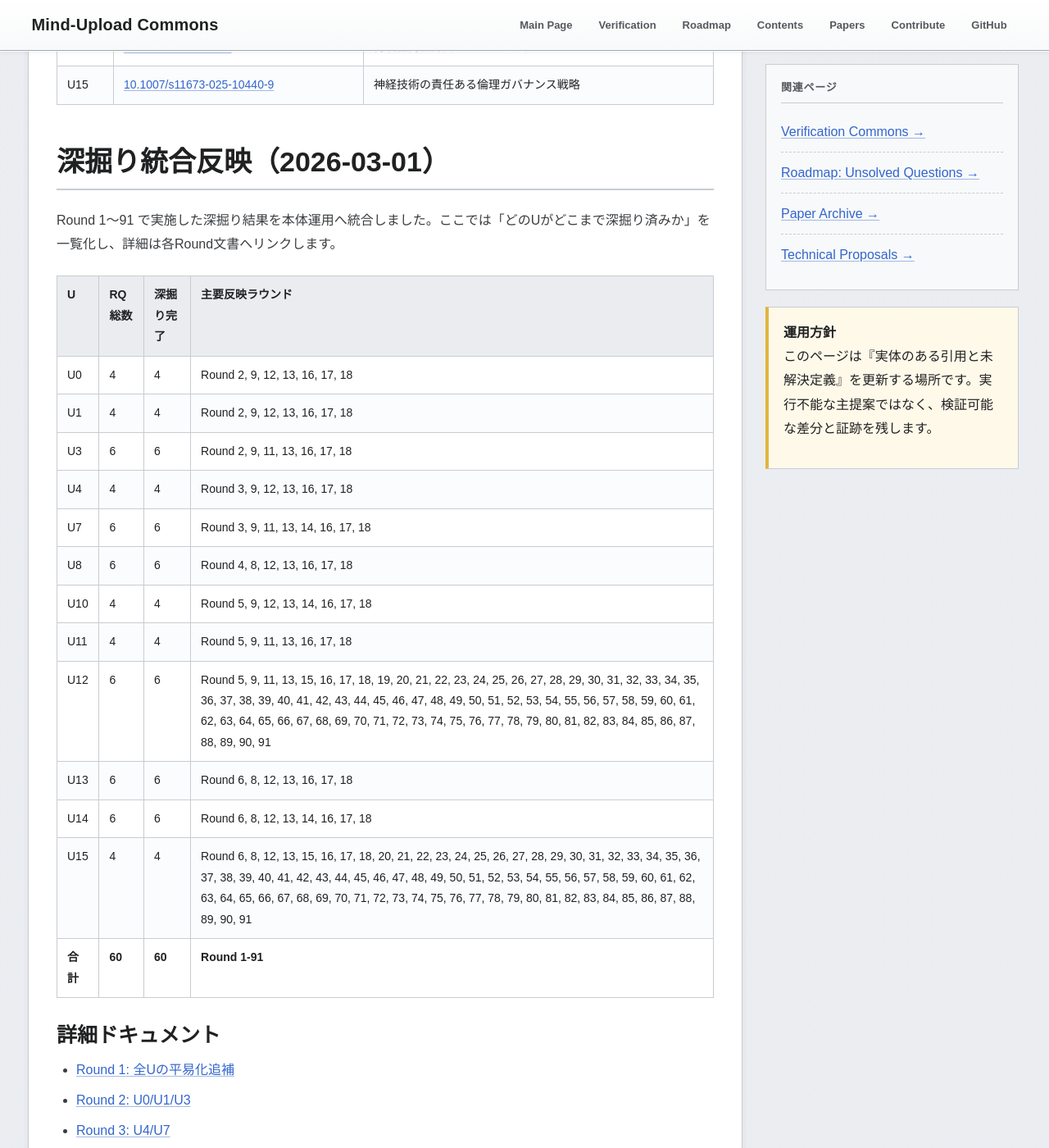
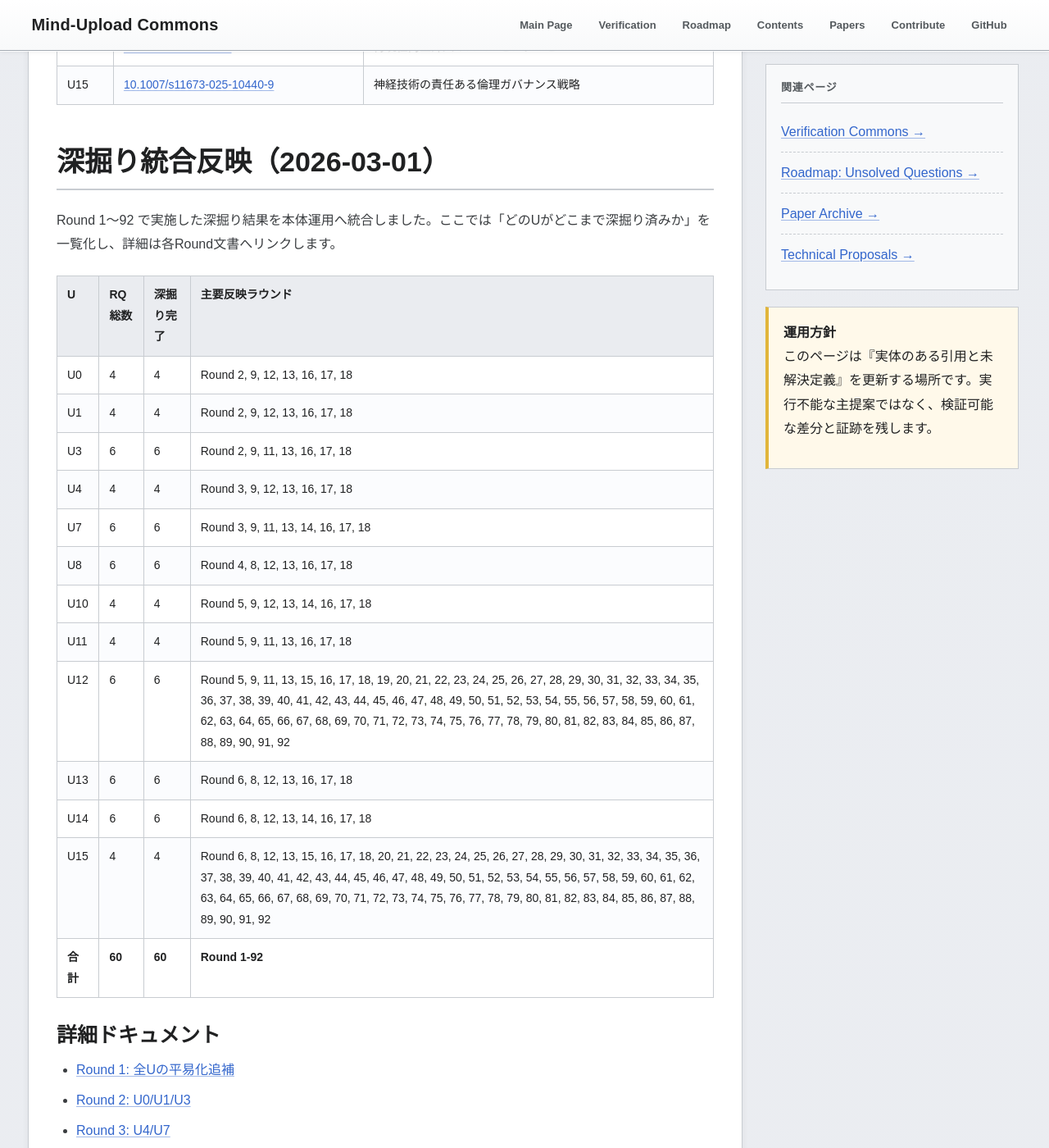
Before and after one commit to yasufumi-nakata/eegflow, a Jekyll site: the page built from research_harvest_50.md, in a window 1280 px wide and 1400 px high, scrolled down 6243 px. Shown: the whole window at 82% size. Built offline with Jekyll 4.4.1, drawn with Linux system fonts in a browser that asks for light colours; some of the changed text lies outside the part shown.

Commit message:
Add Round 92 follow-up outcome ledger and follow-up reconnect gate

```diff
--- a/research_harvest_50.md
+++ b/research_harvest_50.md
@@ -156,7 +156,7 @@
 <section class="section" id="deepening-integration-20260301">
 <h2 class="section-title">深掘り統合反映（2026-03-01）</h2>
 <p>
-Round 1〜91 で実施した深掘り結果を本体運用へ統合しました。ここでは「どのUがどこまで深掘り済みか」を一覧化し、詳細は各Round文書へリンクします。
+Round 1〜92 で実施した深掘り結果を本体運用へ統合しました。ここでは「どのUがどこまで深掘り済みか」を一覧化し、詳細は各Round文書へリンクします。
 </p>
 <table class="data-table">
 <thead><tr><th>U</th><th>RQ総数</th><th>深掘り完了</th><th>主要反映ラウンド</th></tr></thead><tbody>
@@ -168,11 +168,11 @@
 <tr><td>U8</td><td>6</td><td>6</td><td>Round 4, 8, 12, 13, 16, 17, 18</td></tr>
 <tr><td>U10</td><td>4</td><td>4</td><td>Round 5, 9, 12, 13, 14, 16, 17, 18</td></tr>
 <tr><td>U11</td><td>4</td><td>4</td><td>Round 5, 9, 11, 13, 16, 17, 18</td></tr>
-<tr><td>U12</td><td>6</td><td>6</td><td>Round 5, 9, 11, 13, 15, 16, 17, 18, 19, 20, 21, 22, 23, 24, 25, 26, 27, 28, 29, 30, 31, 32, 33, 34, 35, 36, 37, 38, 39, 40, 41, 42, 43, 44, 45, 46, 47, 48, 49, 50, 51, 52, 53, 54, 55, 56, 57, 58, 59, 60, 61, 62, 63, 64, 65, 66, 67, 68, 69, 70, 71, 72, 73, 74, 75, 76, 77, 78, 79, 80, 81, 82, 83, 84, 85, 86, 87, 88, 89, 90, 91</td></tr>
+<tr><td>U12</td><td>6</td><td>6</td><td>Round 5, 9, 11, 13, 15, 16, 17, 18, 19, 20, 21, 22, 23, 24, 25, 26, 27, 28, 29, 30, 31, 32, 33, 34, 35, 36, 37, 38, 39, 40, 41, 42, 43, 44, 45, 46, 47, 48, 49, 50, 51, 52, 53, 54, 55, 56, 57, 58, 59, 60, 61, 62, 63, 64, 65, 66, 67, 68, 69, 70, 71, 72, 73, 74, 75, 76, 77, 78, 79, 80, 81, 82, 83, 84, 85, 86, 87, 88, 89, 90, 91, 92</td></tr>
 <tr><td>U13</td><td>6</td><td>6</td><td>Round 6, 8, 12, 13, 16, 17, 18</td></tr>
 <tr><td>U14</td><td>6</td><td>6</td><td>Round 6, 8, 12, 13, 14, 16, 17, 18</td></tr>
-<tr><td>U15</td><td>4</td><td>4</td><td>Round 6, 8, 12, 13, 15, 16, 17, 18, 20, 21, 22, 23, 24, 25, 26, 27, 28, 29, 30, 31, 32, 33, 34, 35, 36, 37, 38, 39, 40, 41, 42, 43, 44, 45, 46, 47, 48, 49, 50, 51, 52, 53, 54, 55, 56, 57, 58, 59, 60, 61, 62, 63, 64, 65, 66, 67, 68, 69, 70, 71, 72, 73, 74, 75, 76, 77, 78, 79, 80, 81, 82, 83, 84, 85, 86, 87, 88, 89, 90, 91</td></tr>
-<tr><td><strong>合計</strong></td><td><strong>60</strong></td><td><strong>60</strong></td><td><strong>Round 1-91</strong></td></tr>
+<tr><td>U15</td><td>4</td><td>4</td><td>Round 6, 8, 12, 13, 15, 16, 17, 18, 20, 21, 22, 23, 24, 25, 26, 27, 28, 29, 30, 31, 32, 33, 34, 35, 36, 37, 38, 39, 40, 41, 42, 43, 44, 45, 46, 47, 48, 49, 50, 51, 52, 53, 54, 55, 56, 57, 58, 59, 60, 61, 62, 63, 64, 65, 66, 67, 68, 69, 70, 71, 72, 73, 74, 75, 76, 77, 78, 79, 80, 81, 82, 83, 84, 85, 86, 87, 88, 89, 90, 91, 92</td></tr>
+<tr><td><strong>合計</strong></td><td><strong>60</strong></td><td><strong>60</strong></td><td><strong>Round 1-92</strong></td></tr>
 </tbody></table>
 
 <h3>詳細ドキュメント</h3>
@@ -268,6 +268,7 @@
 <li><a href="research_deepening_round89_2026-03-01.html">Round 89: フォローアップ再監視実行台帳とフォローアップ再接続再評価ゲート固定</a></li>
 <li><a href="research_deepening_round90_2026-03-01.html">Round 90: フォローアップ再評価結果台帳とフォローアップ監視再同期再接続ゲート固定</a></li>
 <li><a href="research_deepening_round91_2026-03-01.html">Round 91: フォローアップ再評価フォローアップ台帳とフォローアップ監視再同期フォローアップゲート固定</a></li>
+<li><a href="research_deepening_round92_2026-03-01.html">Round 92: フォローアップ再評価フォローアップ結果台帳とフォローアップ監視再同期フォローアップ再接続ゲート固定</a></li>
 </ul>
 
 <h3>整合性監査（証跡）</h3>
@@ -813,6 +814,12 @@
 Round 91 のフォローアップ再評価フォローアップ台帳とフォローアップ監視再同期フォローアップゲート固定は
 <a href="automation/rq_regulation_reentry_followup_reevaluation_followup_ledger_round91_2026-03-01.csv" target="_blank">rq_regulation_reentry_followup_reevaluation_followup_ledger_round91_2026-03-01.csv</a>（問い別フォローアップ再評価フォローアップ台帳）と
 <a href="automation/rq_regulation_reentry_followup_watch_resync_followup_gate_round91_2026-03-01.csv" target="_blank">rq_regulation_reentry_followup_watch_resync_followup_gate_round91_2026-03-01.csv</a>（問い別フォローアップ監視再同期フォローアップゲート）
+に記録しています。
+</p>
+<p class="small">
+Round 92 のフォローアップ再評価フォローアップ結果台帳とフォローアップ監視再同期フォローアップ再接続ゲート固定は
+<a href="automation/rq_regulation_reentry_followup_reevaluation_followup_outcome_ledger_round92_2026-03-01.csv" target="_blank">rq_regulation_reentry_followup_reevaluation_followup_outcome_ledger_round92_2026-03-01.csv</a>（問い別フォローアップ再評価フォローアップ結果台帳）と
+<a href="automation/rq_regulation_reentry_followup_watch_resync_followup_reconnect_gate_round92_2026-03-01.csv" target="_blank">rq_regulation_reentry_followup_watch_resync_followup_reconnect_gate_round92_2026-03-01.csv</a>（問い別フォローアップ監視再同期フォローアップ再接続ゲート）
 に記録しています。
 </p>
 </section>
```
Also changed, not shown: automation/rq_regulation_reentry_followup_reevaluation_followup_outcome_ledger_round92_2026-03-01.csv (added, +11 -0 lines), automation/rq_regulation_reentry_followup_watch_resync_followup_reconnect_gate_round92_2026-03-01.csv (added, +11 -0 lines), research_deepening_continue_guide_2026-03-01.md (+6 -2 lines), research_deepening_round92_2026-03-01.md (added, +64 -0 lines).
